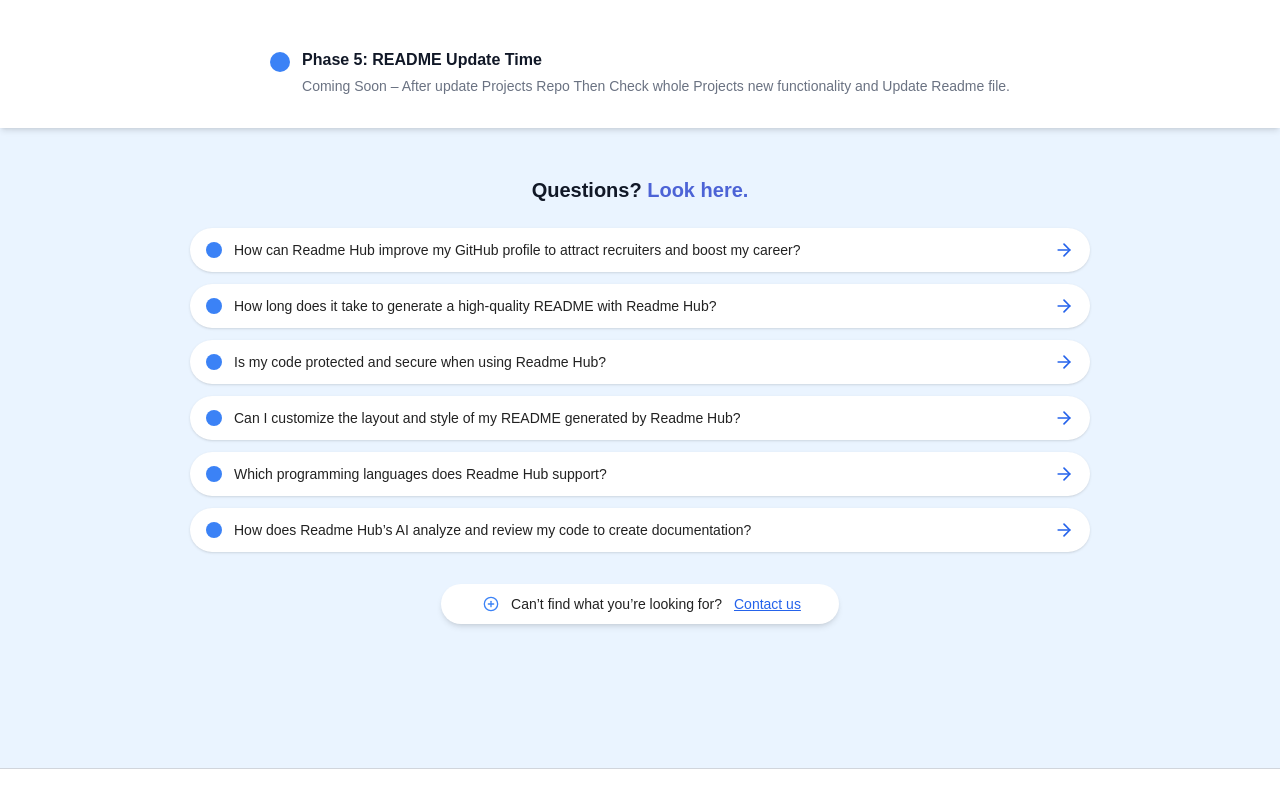
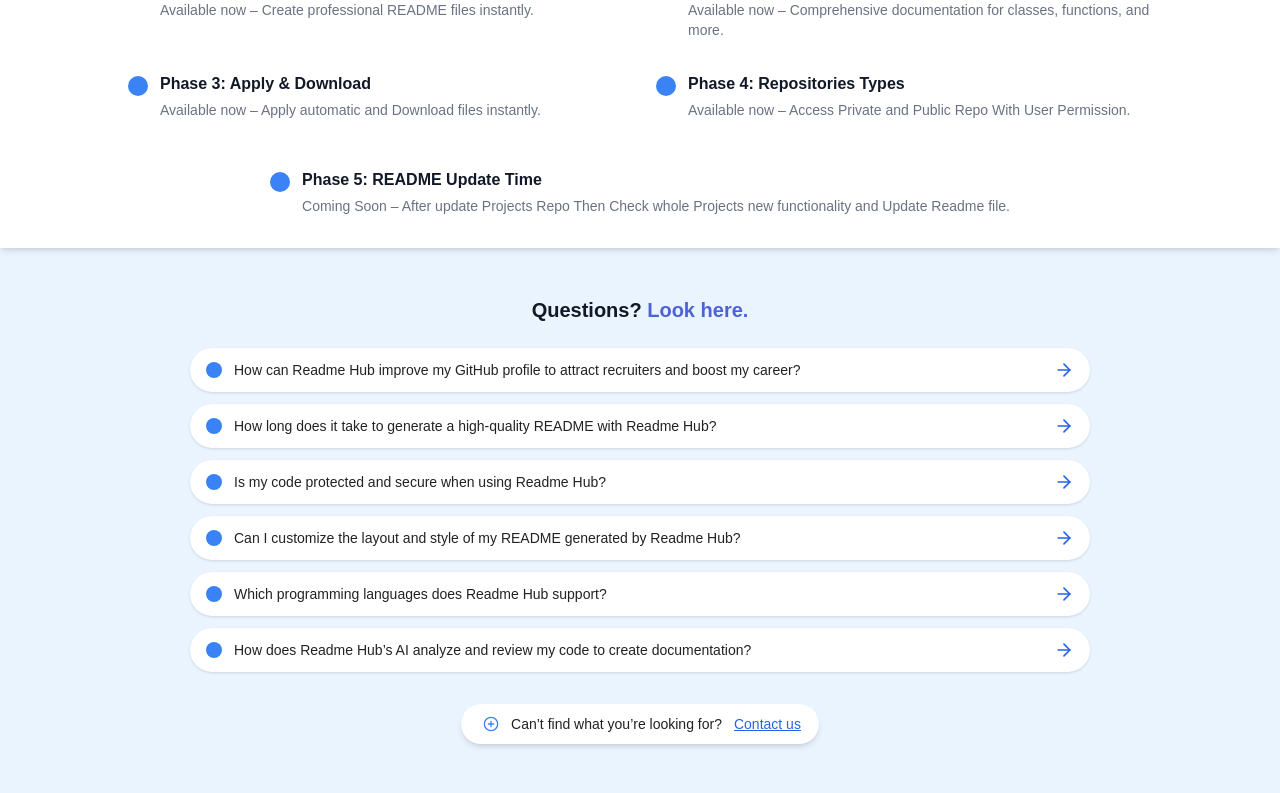
Before and after one commit to develper21/Project_readme_generator_platefrom, a Next.js app in the folder readme-gen/: page / in a window 1280 px wide. Shown: the part 829-1622 px from the top of the page. Built offline with nearby package versions, Linux system fonts and the light colour scheme.

Commit message:
make a main components in one main tag

```diff
--- a/readme-gen/src/app/page.tsx
+++ b/readme-gen/src/app/page.tsx
@@ -11,6 +11,7 @@
   return (
     <>
       <Topbar />
+      <main className="flex min-h-screen flex-col items-center justify-between p-24">
         <ContentSection />
         <Footer />
         {/* <Page /> */}
@@ -18,6 +19,7 @@
         {/* <PrivacyPolicy /> */}
         {/* <ProjectsSection /> */}
         {/* <Setting /> */}
+      </main>
     </>
   );
 }
```
Lines whose indentation alone changed are shown as unchanged.
